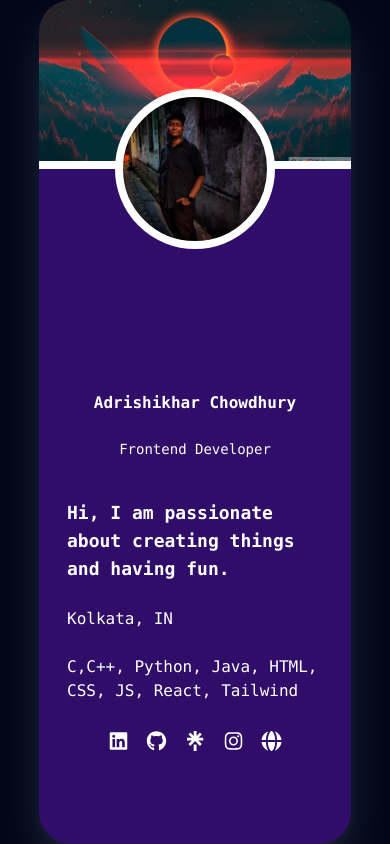
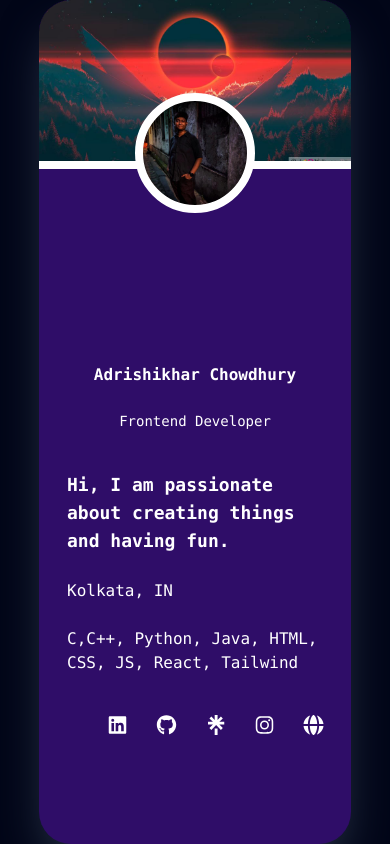
Before and after one commit to AdrishikharChowdhury/React-Profile-Card, a React (Vite) app: page / in a window 390 px wide. Built offline with nearby package versions, Linux system fonts and the light colour scheme.

Commit message:
Added animations and improved responsiveness

```diff
--- a/src/components/Card.jsx
+++ b/src/components/Card.jsx
@@ -4,16 +4,21 @@ import { faGithub, faLinkedin, faInstagram, faLinktree } from '@fortawesome/free
 import { faGlobe } from '@fortawesome/free-solid-svg-icons';
 import backgroundImage from '../assets/background.jpg';
 import profilePhoto from '../assets/photo.jpeg';
+import {motion} from 'motion/react'
 
 const Card = (props) => {
   return (
-    <div className="card bg-violet-950 rounded-4xl w-4/5 lg:h-4/5 xl:h-[95vh]
-    h-[100vh] relative overflow-hidden shadow-2xl/50 shadow-slate-500 font-mono 2xl:w-1/3">
+    <motion.div
+    className="card bg-violet-950 rounded-4xl w-4/5 lg:h-4/5 xl:h-[95vh]
+    h-[100vh] relative overflow-hidden shadow-2xl/50 shadow-slate-500 font-mono 2xl:w-1/3"
+    drag
+    dragDirectionLock="true"
+    >
       <div className="absolute inset-0 bg-black rounded-t-4xl z-0 sm:h-1/4 h-1/5 bg-cover bg-no-repeat bg-center border-b-8 border-white"
       style={{ backgroundImage: `url(${backgroundImage})` }}></div>
       <div className="relative flex flex-col justify-around items-center text-white font-bold lg:p-10 p-7 gap-5 h-full z-10">
         <div
-          className="photo rounded-full lg:h-55 lg:w-55 sm:h-50 sm:w-50 w-40 h-40 bg-cover bg-no-repeat bg-center border-white border-8"
+          className="photo rounded-full lg:size-55 sm:size-50 xl:size-40 size-30 bg-cover bg-no-repeat bg-center border-white border-8"
           style={{ backgroundImage: `url(${profilePhoto})`}}></div>
 
         <ul className="flex flex-col gap-6 justify-center items-center">
@@ -22,26 +27,82 @@ const Card = (props) => {
           <li className='lg:text-xl/8 mt-4 text-lg'>{props.bio}</li>
           <li className='self-start lg:text-xl text-md font-medium'>{props.location}</li>
           <li className='self-start lg:text-xl text-md font-medium'>{props.skills}</li>
-          <li className='lg:text-3xl text-xl flex justify-evenly w-4/5'>
+          <li className='lg:text-3xl text-xl flex justify-between w-4/5'>
+              <motion.div
+              className="card-1 rounded-lg flex justify-center items-center p-3"
+              whileHover={{
+                backgroundColor: '#0A66C2',
+                transition: {duration: 0.5},
+                y:-5,
+              }}
+              whileTap={{
+                scale:0.8
+              }}>
                 <a href="https://www.linkedin.com/in/adrishikhar-chowdhury/" target="_blank" rel="noopener noreferrer">
                   <FontAwesomeIcon icon={faLinkedin} />
                 </a>
+              </motion.div>
+              <motion.div
+              className="card-1 rounded-lg flex justify-center items-center p-3"
+              whileHover={{
+                backgroundColor: 'black',
+                transition: {duration: 0.5},
+                y:-5
+              }}
+              whileTap={{
+                scale:0.8
+              }}>
                 <a href="https://github.com/AdrishikharChowdhury" target="_blank" rel="noopener noreferrer">
                     <FontAwesomeIcon icon={faGithub} />
                 </a>
+              </motion.div>
+              <motion.div
+              className="card-1 rounded-lg flex justify-center items-center p-3"
+              whileHover={{
+                backgroundColor: '#42e661',
+                transition: {duration: 0.5},
+                y:-5,
+                color:'black'
+              }}
+              whileTap={{
+                scale:0.8
+              }}>
                 <a href="https://linktr.ee/Adrishikhar" target="_blank" rel="noopener noreferrer">
                   <FontAwesomeIcon icon={faLinktree} />
                 </a>
+              </motion.div>
+              <motion.div
+              className="card-1 rounded-lg flex justify-center items-center p-3"
+              whileHover={{
+                backgroundColor: '#cc39a4',
+                transition: {duration: 0.5},
+                y:-5
+              }}
+              whileTap={{
+                scale:0.8
+              }}>
                 <a href="https://www.instagram.com/adrishikharchowdhury/" target="_blank" rel="noopener noreferrer">
                   <FontAwesomeIcon icon={faInstagram} />
                 </a>
+              </motion.div>
+              <motion.div
+              className="card-1 rounded-lg flex justify-center items-center p-3"
+              whileHover={{
+                backgroundColor: '#03A9F4',
+                transition: {duration: 0.5},
+                y:-5
+              }}
+              whileTap={{
+                scale:0.8
+              }}>
                 <a href="https://adrishikharchowdhury.netlify.app/" target="_blank" rel="noopener noreferrer">
                   <FontAwesomeIcon icon={faGlobe} />
                 </a>
+              </motion.div>
           </li>
         </ul>
       </div>
-    </div>
+    </motion.div>
   );
 };
 
```
Also changed, not shown: 1 other file (tests, documents, lock files or other folders). Lines whose indentation alone changed are shown as unchanged.
